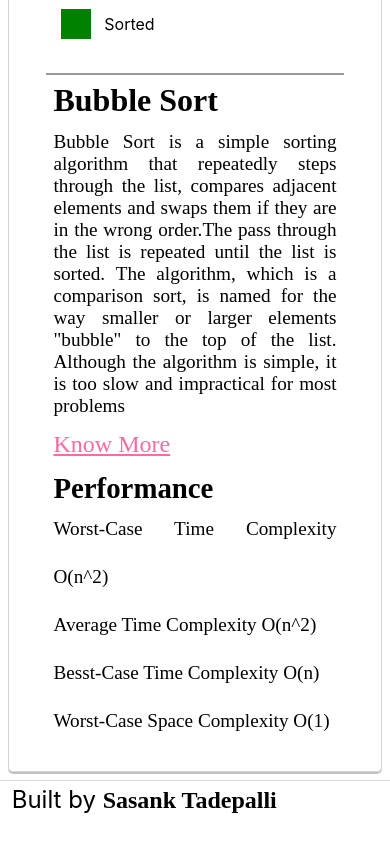
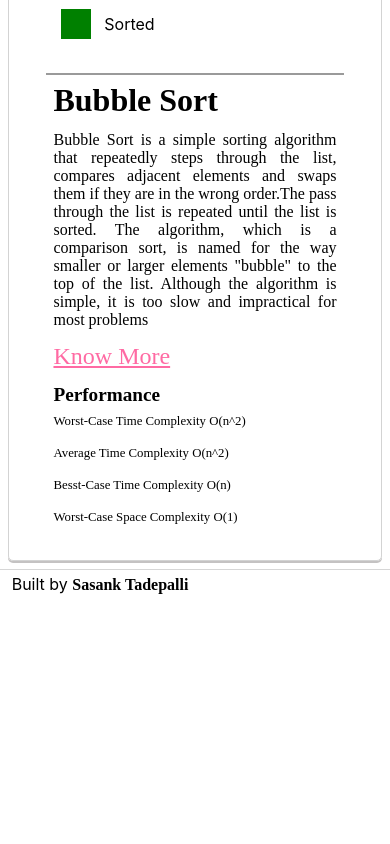
Before and after one commit to Shannu26/react-sorting-visualizer, a React (Create React App) app: page / in a window 390 px wide. Shown: the part 849-1693 px from the top of the page. After the commit the page ends 1466 px from the top, so only its background shows below. Built offline with nearby package versions, Linux system fonts and the light colour scheme.

Commit message:
Fixed UI issues

```diff
--- a/src/components/Description/Description.css
+++ b/src/components/Description/Description.css
@@ -50,3 +50,13 @@
     margin-top: 5%;
   }
 }
+
+@media (max-width: 500px) {
+  .description {
+    font-size: 1rem;
+  }
+
+  .performance {
+    font-size: 0.8rem;
+  }
+}
--- a/src/components/Footer/Footer.css
+++ b/src/components/Footer/Footer.css
@@ -19,3 +19,13 @@
 .footer b {
   font-family: "Times New Roman", Times, serif;
 }
+
+@media (max-width: 500px) {
+  .footer h1 {
+    font-size: 1rem;
+  }
+
+  .footer {
+    height: 3rem;
+  }
+}
```
